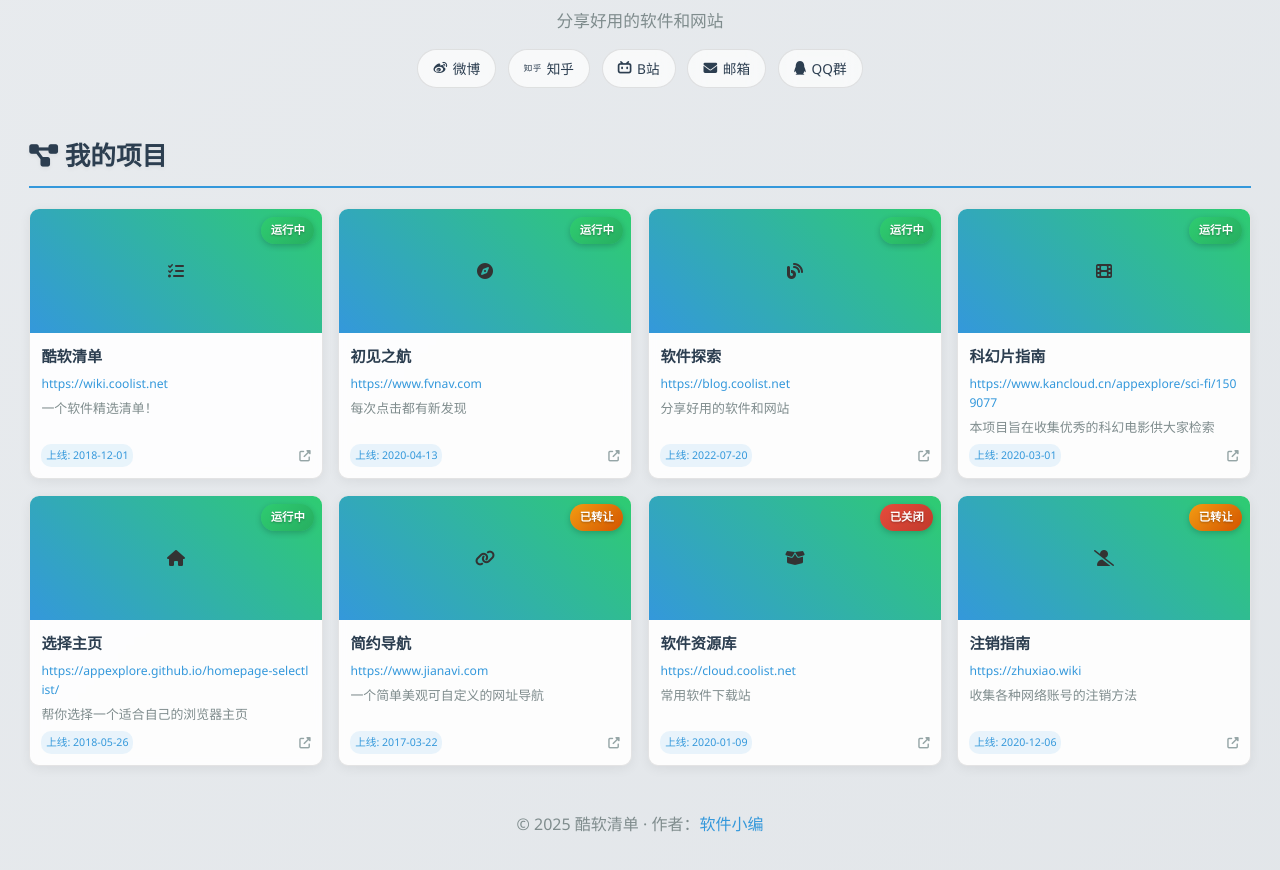
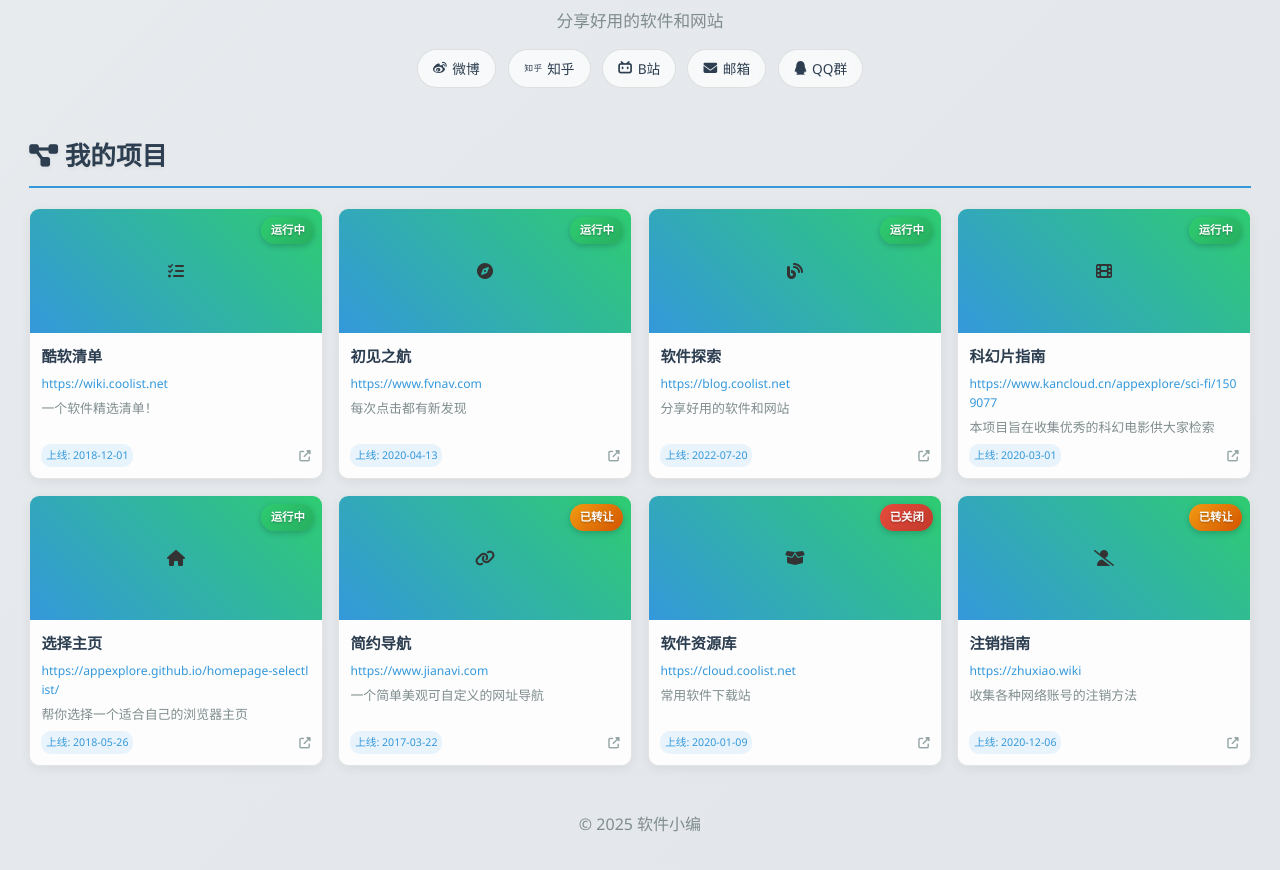
Before and after one commit to appexplore/coolist-homepage, a plain HTML site: page index.html in a window 1280 px wide. Shown: the part 122-992 px from the top of the page. Drawn offline with Linux system fonts and the light colour scheme.

Commit message:
Update index.html

```diff
--- a/index.html
+++ b/index.html
@@ -3,7 +3,7 @@
 <head>
     <meta charset="UTF-8">
     <meta name="viewport" content="width=device-width, initial-scale=1.0">
-    <title>酷软清单</title>
+    <title>软件小编</title>
     <meta name="description" content="软件小编的作品集，包括酷软清单、初见之航、软件探索等项目。">
     <!-- 注意：这里的 href 应该指向你的 favicon.ico -->
     <link rel="icon" type="image/x-icon" href="https://www.coolist.net/favicon.ico">
@@ -712,7 +712,7 @@
         </div>
 
         <footer>
-            <p id="copyright">© <span id="year">2025</span> 酷软清单 · 作者：<a href="#" style="color: #3498db; text-decoration: none;">软件小编</a></p>
+            <p id="copyright">© <span id="year">2025</span> 软件小编 </p>
         </footer>
     </div>
 
```
